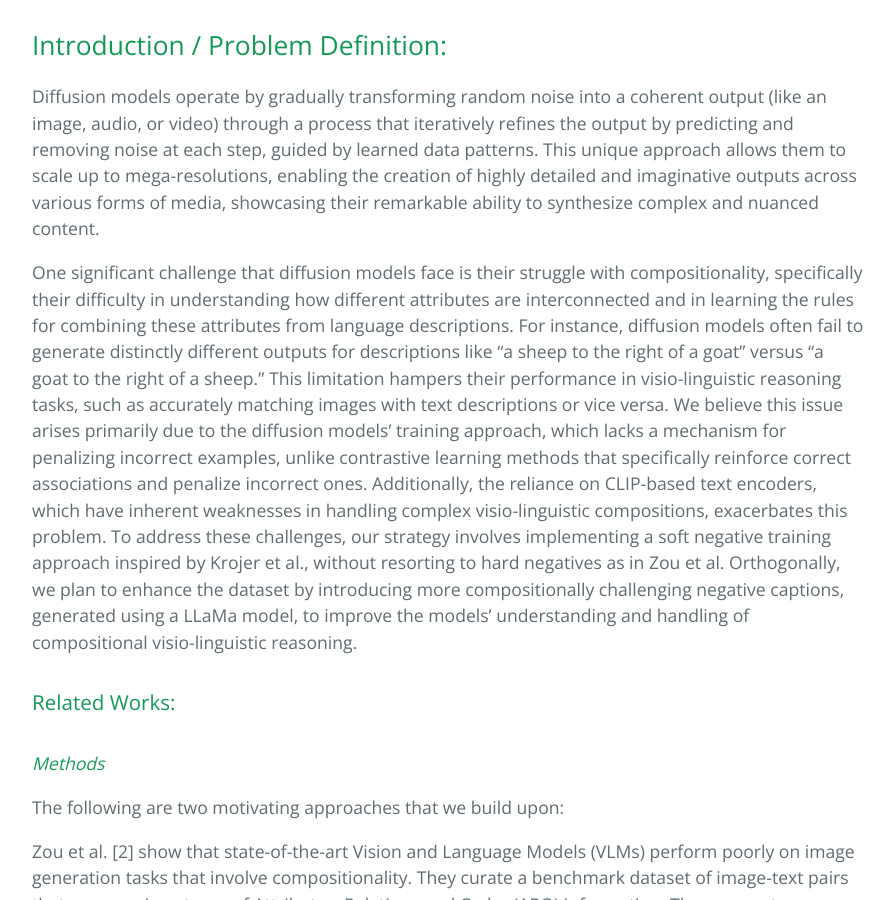
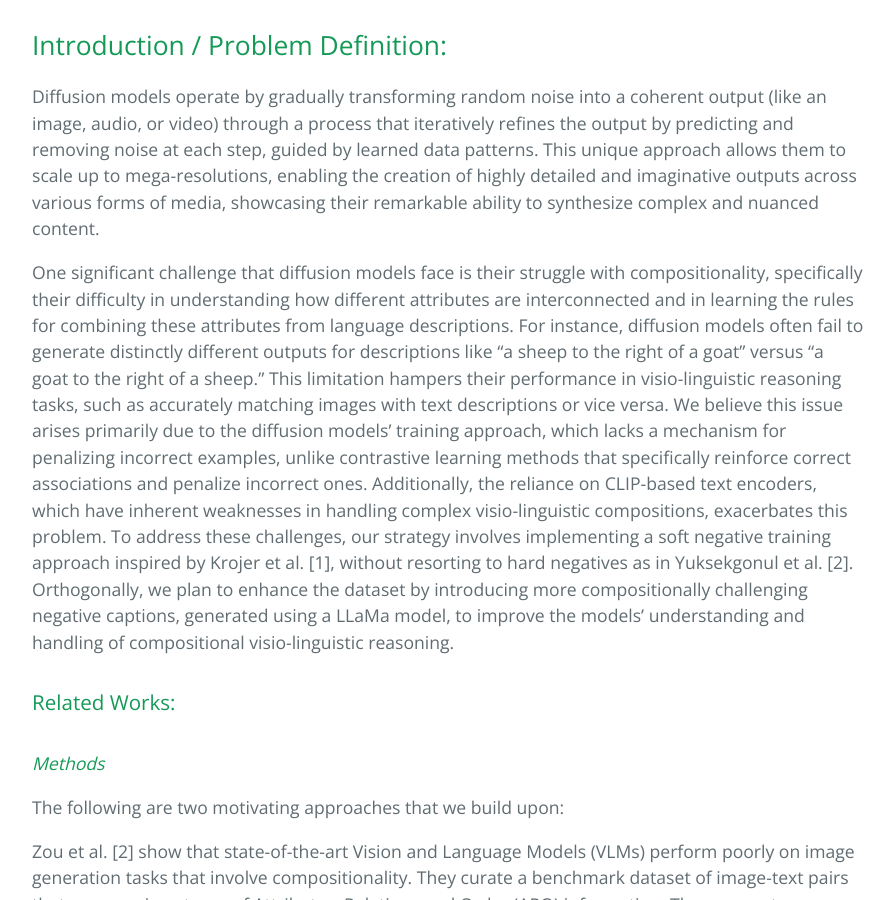
Before and after one commit to sid-sr/CS6476_Website, a Jekyll site: the page built from index.md, in a window 1280 px wide and 900 px high, scrolled down 529 px. Shown: the whole window, without its empty margins (192-1086 px from the left). Built offline with Jekyll 4.4.1, drawn with Linux system fonts in a browser that asks for light colours.

Commit message:
Added citations

```diff
--- a/index.md
+++ b/index.md
@@ -11,7 +11,7 @@ toc: true
 ## Introduction / Problem Definition:
 Diffusion models operate by gradually transforming random noise into a coherent output (like an image, audio, or video) through a process that iteratively refines the output by predicting and removing noise at each step, guided by learned data patterns. This unique approach allows them to scale up to mega-resolutions, enabling the creation of highly detailed and imaginative outputs across various forms of media, showcasing their remarkable ability to synthesize complex and nuanced content.
 
-One significant challenge that diffusion models face is their struggle with compositionality, specifically their difficulty in understanding how different attributes are interconnected and in learning the rules for combining these attributes from language descriptions. For instance, diffusion models often fail to generate distinctly different outputs for descriptions like "a sheep to the right of a goat" versus "a goat to the right of a sheep." This limitation hampers their performance in visio-linguistic reasoning tasks, such as accurately matching images with text descriptions or vice versa. We believe this issue arises primarily due to the diffusion models' training approach, which lacks a mechanism for penalizing incorrect examples, unlike contrastive learning methods that specifically reinforce correct associations and penalize incorrect ones. Additionally, the reliance on CLIP-based text encoders, which have inherent weaknesses in handling complex visio-linguistic compositions, exacerbates this problem. To address these challenges, our strategy involves implementing a soft negative training approach inspired by Krojer et al., without resorting to hard negatives as in Zou et al. Orthogonally, we plan to enhance the dataset by introducing more compositionally challenging negative captions, generated using a LLaMa model, to improve the models' understanding and handling of compositional visio-linguistic reasoning.
+One significant challenge that diffusion models face is their struggle with compositionality, specifically their difficulty in understanding how different attributes are interconnected and in learning the rules for combining these attributes from language descriptions. For instance, diffusion models often fail to generate distinctly different outputs for descriptions like "a sheep to the right of a goat" versus "a goat to the right of a sheep." This limitation hampers their performance in visio-linguistic reasoning tasks, such as accurately matching images with text descriptions or vice versa. We believe this issue arises primarily due to the diffusion models' training approach, which lacks a mechanism for penalizing incorrect examples, unlike contrastive learning methods that specifically reinforce correct associations and penalize incorrect ones. Additionally, the reliance on CLIP-based text encoders, which have inherent weaknesses in handling complex visio-linguistic compositions, exacerbates this problem. To address these challenges, our strategy involves implementing a soft negative training approach inspired by Krojer et al. [1], without resorting to hard negatives as in Yuksekgonul et al. [2]. Orthogonally, we plan to enhance the dataset by introducing more compositionally challenging negative captions, generated using a LLaMa model, to improve the models' understanding and handling of compositional visio-linguistic reasoning.
 
 ### Related Works:
 
```
